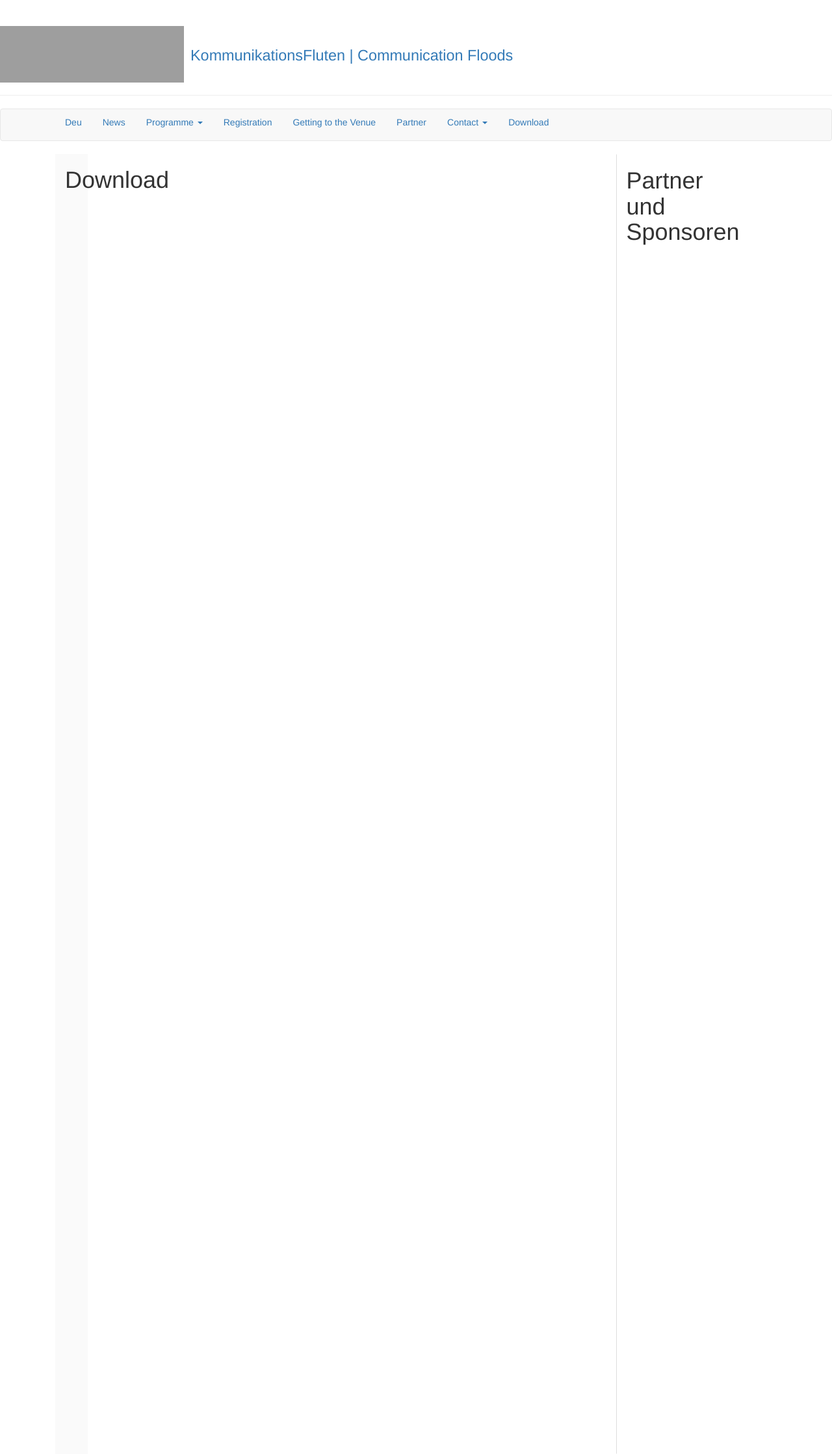
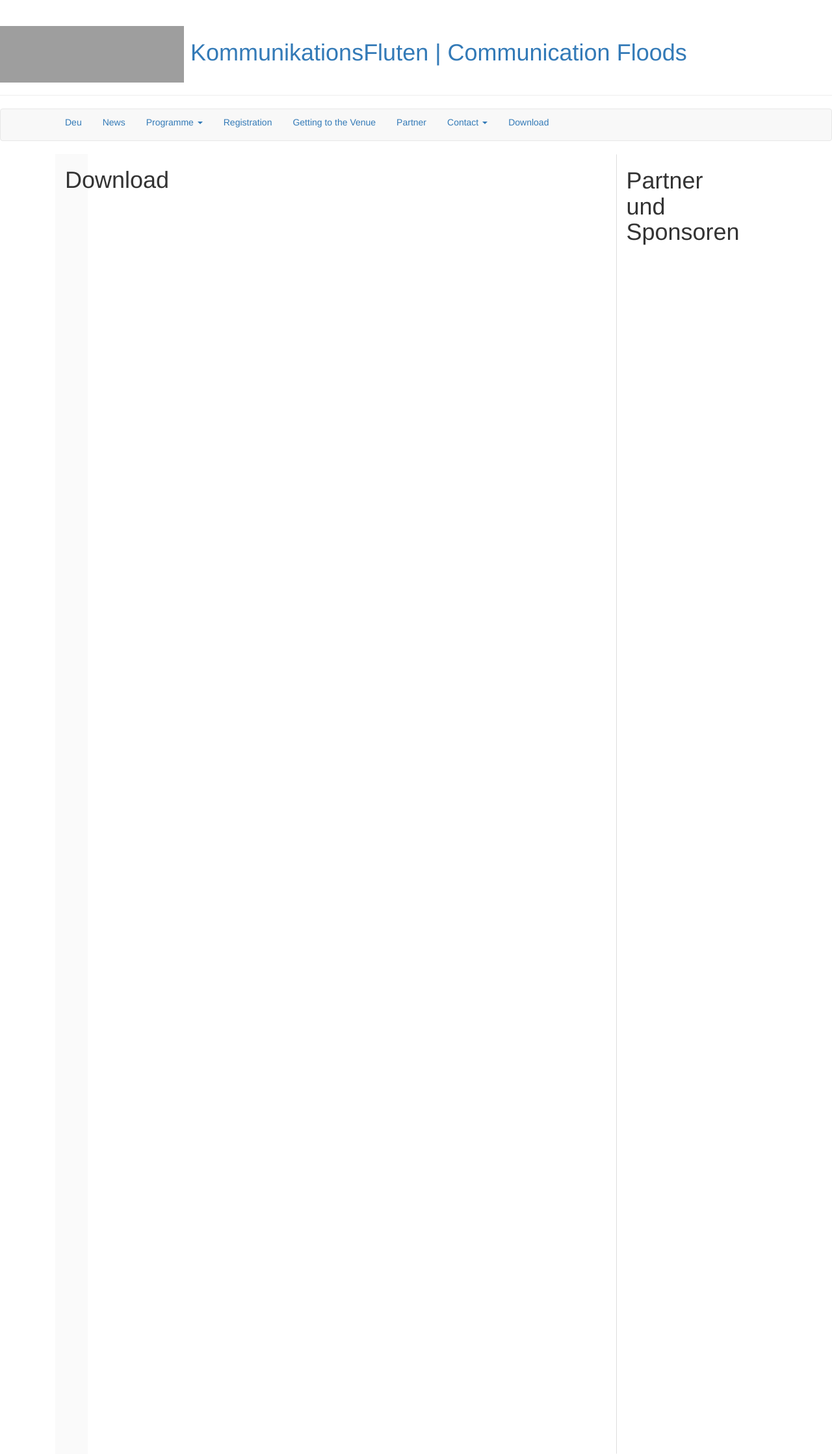
Before and after one commit to susedev/test, a Jekyll site: the page built from download.html, in a window 1280 px wide. Shown: the whole page at 65% size. Built offline with Jekyll 4.4.1, drawn with Linux system fonts in a browser that asks for light colours; nearby versions of some CDN libraries; grey boxes are pictures that could not be loaded.

Commit message:
Update base.html

```diff
--- a/_layouts/base.html
+++ b/_layouts/base.html
@@ -9,7 +9,7 @@
 
 <body>
       <div class="page-header">
-                <h1><a href="http://www.eijc.eu/de/" target="blank_"><img class=" size-full wp-image-2541 alignleft" src="https://raw.githubusercontent.com/EIJC/data/gh-pages/media/eijc-logo-klein.jpg" width="283" height="87" /></a> <small><a href="http://eijc.github.io/data/"><span class="textalign: right; ">KommunikationsFluten | Communication Floods</span></a></small>
+                <h1><a href="http://www.eijc.eu/de/" target="blank_"><img class=" size-full wp-image-2541 alignleft" src="https://raw.githubusercontent.com/EIJC/data/gh-pages/media/eijc-logo-klein.jpg" width="283" height="87" /></a> <a href="http://eijc.github.io/data/"><span class="alignright; ">KommunikationsFluten | Communication Floods</span></a>
                   </h1>
       </div>
 
```
